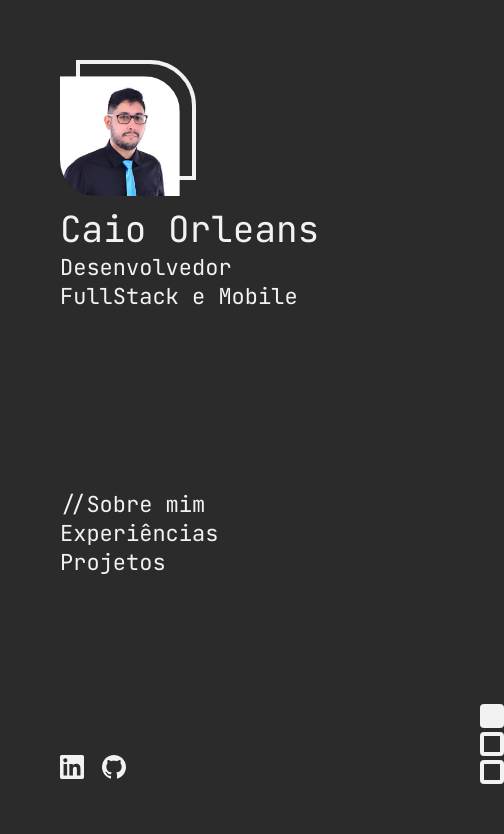
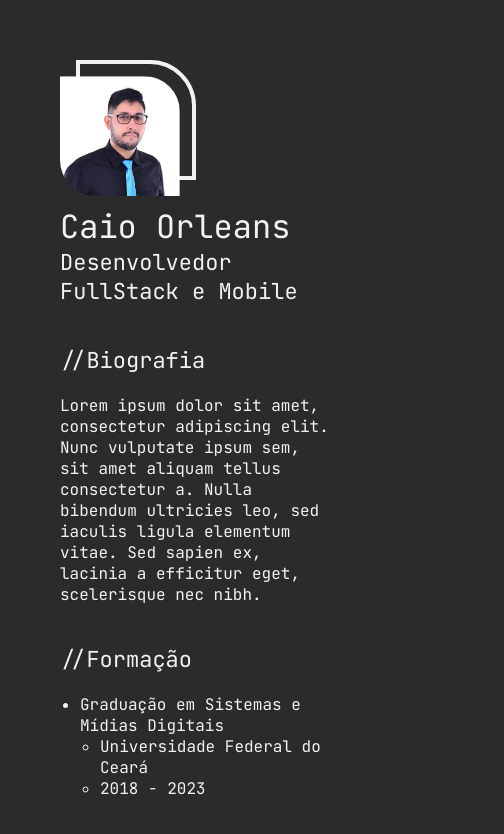
Before and after one commit to caioorleans/portfolio, an Angular app: page / in a window 390 px wide. Shown: the top 834 px of the page, 504 px wide, since content can reach past the window. Built offline with nearby package versions, Linux system fonts and the light colour scheme.

Commit message:
Added responsivity

```diff
--- a/src/app/app.component.css
+++ b/src/app/app.component.css
@@ -1,7 +1,16 @@
 #container {
     width: 100%;
-    padding: 60px;
+    padding-right: 60px;
+    padding-left: 60px;
+    margin-top: 60px;
     display: flex;
+}
+
+@media(min-width:480px){
+    #container {
+        padding: 60px;
+        margin: 0;
+    }
 }
 
 #container-menu {
@@ -40,3 +49,15 @@
 .inative-indicator{
     border: 4px solid #F2F2F2
 }
+
+@Media(max-width: 900px){
+    #container-menu {
+        display: none;
+    }
+}
+
+@Media(max-width: 480px){
+    #container-indicator{
+        display: none;
+    }
+}
--- a/src/app/app.component.ts
+++ b/src/app/app.component.ts
@@ -1,12 +1,13 @@
-import { Component } from '@angular/core';
+import { Component, HostListener, Inject, PLATFORM_ID } from '@angular/core';
 import { RouterOutlet } from '@angular/router';
 import { MenuComponent } from './menu/menu.component';
 import { ContentComponent } from './content/content.component';
+import { isPlatformBrowser } from '@angular/common';
 
 @Component({
   selector: 'app-root',
   standalone: true,
-  imports: [RouterOutlet, MenuComponent, ContentComponent],
+  imports: [MenuComponent, ContentComponent],
   templateUrl: './app.component.html',
   styleUrl: './app.component.css'
 })
--- a/src/app/content/content.component.css
+++ b/src/app/content/content.component.css
@@ -1,3 +1,7 @@
+#photo-description-container {
+    margin-bottom: 40px;
+}
+
 h3 {
     font-size: 22px;
     margin-bottom: 20px;
@@ -10,3 +14,9 @@ p {
 ul {
     margin-left: 20px;
 }
+
+@media(min-width: 900px) {
+    #photo-description-container {
+        display: none;
+    }
+}
--- a/src/app/content/content.component.html
+++ b/src/app/content/content.component.html
@@ -1,3 +1,7 @@
+<div id="photo-description-container">
+    <app-photo-and-description></app-photo-and-description>
+</div>
+
 <h3>//Biografia</h3>
 <p>Lorem ipsum dolor sit amet, consectetur adipiscing elit. Nunc vulputate  ipsum sem, sit amet aliquam tellus consectetur a. Nulla bibendum  ultricies leo, sed iaculis ligula elementum vitae. Sed sapien ex,  lacinia a efficitur eget, scelerisque nec nibh.</p>
 
--- a/src/app/content/content.component.ts
+++ b/src/app/content/content.component.ts
@@ -1,9 +1,10 @@
 import { Component } from '@angular/core';
+import { PhotoAndDescriptionComponent } from "../photo-and-description/photo-and-description.component";
 
 @Component({
   selector: 'app-content',
   standalone: true,
-  imports: [],
+  imports: [PhotoAndDescriptionComponent],
   templateUrl: './content.component.html',
   styleUrl: './content.component.css'
 })
--- a/src/app/photo-and-description/photo-and-description.component.css
+++ b/src/app/photo-and-description/photo-and-description.component.css
@@ -1,7 +1,13 @@
 h1 {
-    font-size: 36px;
+    font-size: 32px;
 }
 
 h2 {
     font-size: 22px;
 }
+
+@Media(max-width: 480px){
+    h1{
+        font-size: 36px;
+    }
+}
--- a/src/styles.css
+++ b/src/styles.css
@@ -16,7 +16,13 @@
     font-family: 'JetbrainsMono', sans-serif;
     background-color: #2B2B2B;
     color: #F2F2F2;
-    height: 100vh;
+    height: fit-content;
+  }
+
+  @media(min-width: 480px){
+    body {
+      height: 100vh;
+    }
   }
 
   .full-height{
```
